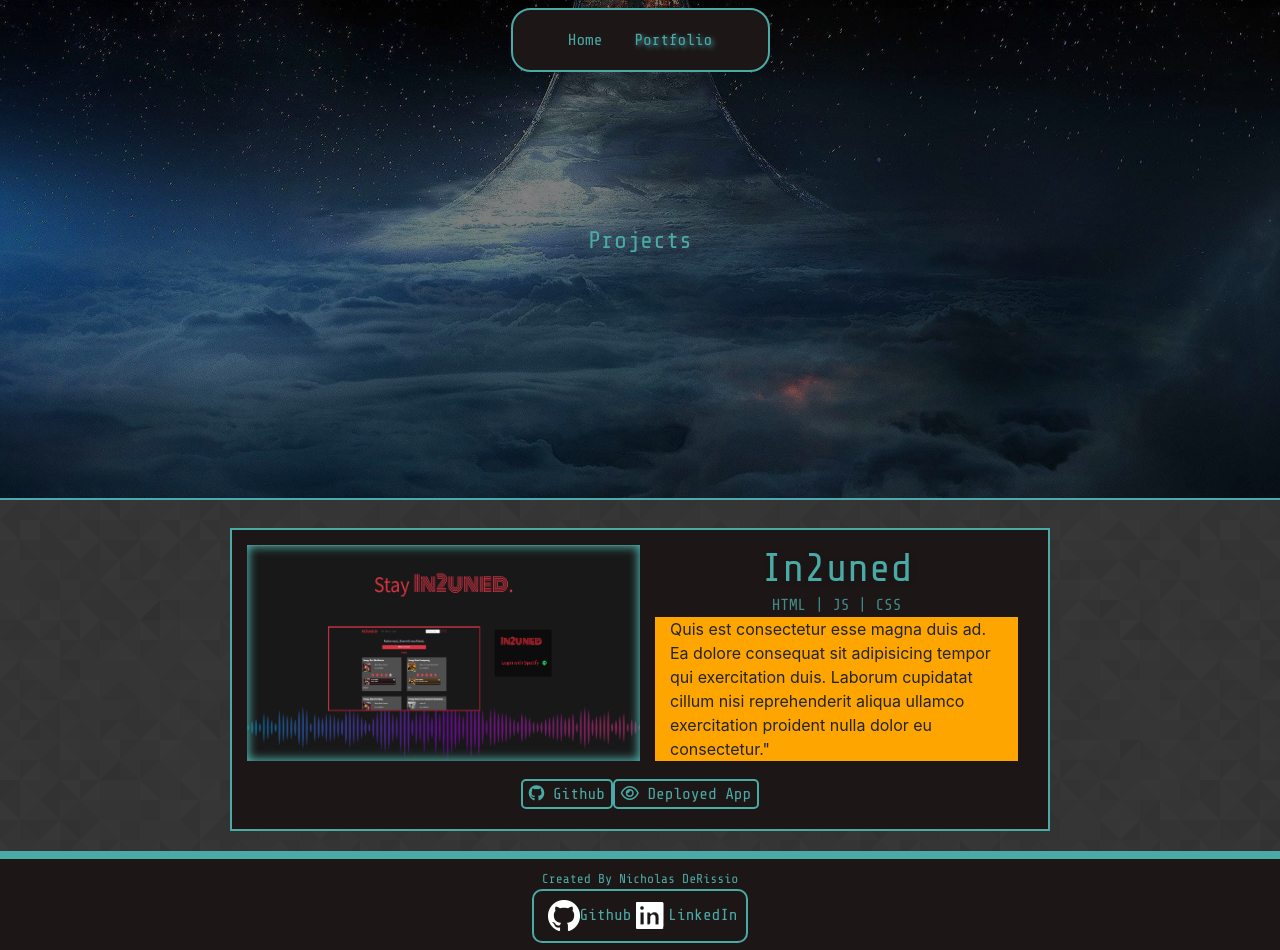
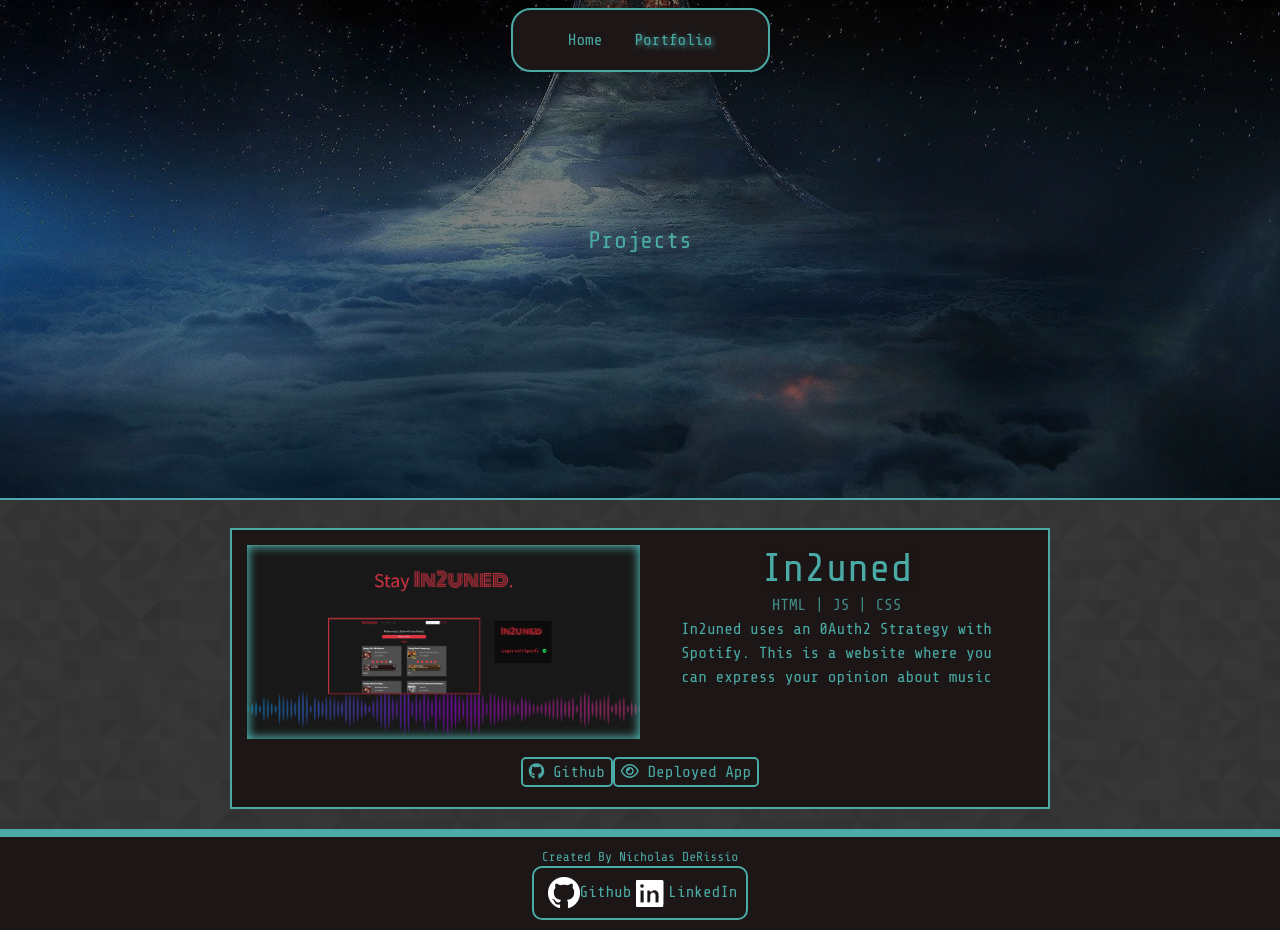
Before and after one commit to KantKontrol/React-Portfolio, a React (Create React App) app in the folder react-portfolio/: page /portfolio in a window 1280 px wide. Shown: the top 950 px of the page. Built offline with nearby package versions, Linux system fonts and the light colour scheme.

Commit message:
added a way to map through projects

```diff
--- a/react-portfolio/src/components/Portfolio/index.js
+++ b/react-portfolio/src/components/Portfolio/index.js
@@ -5,12 +5,27 @@ import ProjectJumbotron from "../ProjectJumbotron";
 
 
 function Portfolio() {
+
+    let projects = [
+        {
+            src: "./images/port/in2uned.png",
+            title: "In2uned",
+            techUsed: ["HTML", "JS", "CSS"],
+            desc: "In2uned uses an 0Auth2 Strategy with Spotify. This is a website where you can express your opinion about music",
+            github: "https://github.com/KantKontrol/In2uned",
+            deployed: "http://quiet-thicket-75299.herokuapp.com/"
+        }
+    ];
+
+
     return (
         <div>
             <HeroImage image="./images/space5.jpg" randomQuote={true} animate={false} quotes={["Projects"]}/>
             <ContentArea>
                 <div className="row" style={{margin: 10 + "px"}}>
-                    <ProjectJumbotron src="./images/port/in2uned.png" title="In2uned" techUsed={["HTML", "JS", "CSS"]} github="" deployed=""/>
+                    {projects.map(e => {
+                        return <ProjectJumbotron src={e.src} title={e.title} techUsed={e.techUsed} desc={e.desc} github={e.github} deployed={e.deployed}/>
+                    })}
                 </div>
 
 
--- a/react-portfolio/src/components/ProjectJumbotron/index.css
+++ b/react-portfolio/src/components/ProjectJumbotron/index.css
@@ -30,7 +30,9 @@
 }
 
 .proj-desc {
-    background-color: orange;
+    color: #4aaaa5 !important;
+    text-align: center;
+    font-family: 'Share Tech Mono', monospace !important;
     height: 100%;
 }
 
--- a/react-portfolio/src/components/ProjectJumbotron/index.js
+++ b/react-portfolio/src/components/ProjectJumbotron/index.js
@@ -3,7 +3,6 @@ import "./index.css";
 import HeaderText from "../HeaderText";
 
 export default function ProjectJumbotron(props){
-    //<div className="proj-image" style={{backgroundImage: `url(${props.src})`}}></div>
 
     return (
         <div className="col-lg-8 mt-2 mx-auto jumbo-style" style={{overflow: "hidden"}}>
@@ -19,8 +18,7 @@ export default function ProjectJumbotron(props){
                     </div>
 
                     <div className="col-lg-12 proj-desc" >
-                        Quis est consectetur esse magna duis ad. Ea dolore consequat sit adipisicing tempor qui exercitation duis. Laborum cupidatat cillum nisi reprehenderit aliqua ullamco exercitation proident nulla dolor eu consectetur."
-
+                        {props.desc}
                     </div>
                 </div>
             </div>
```
